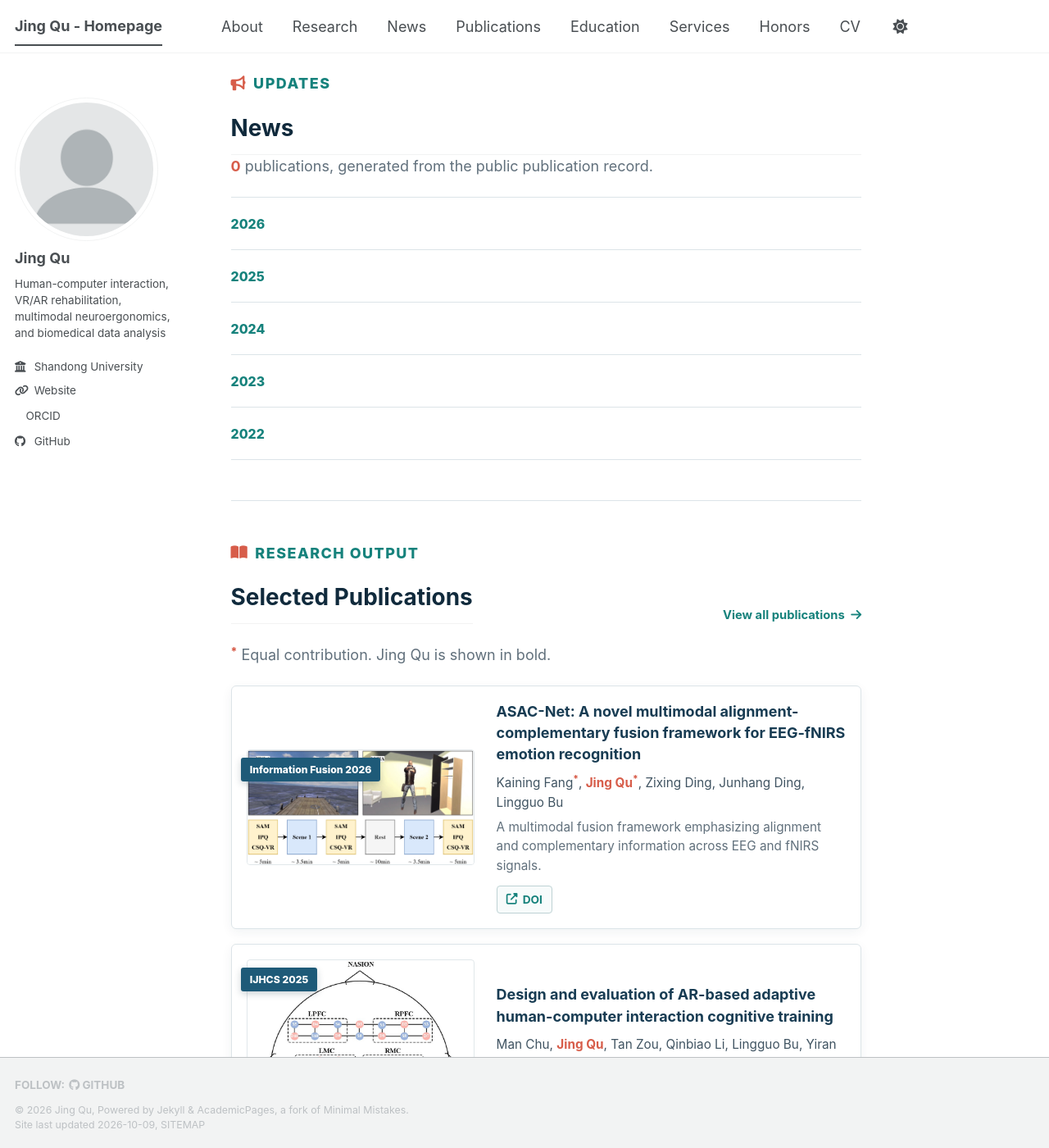
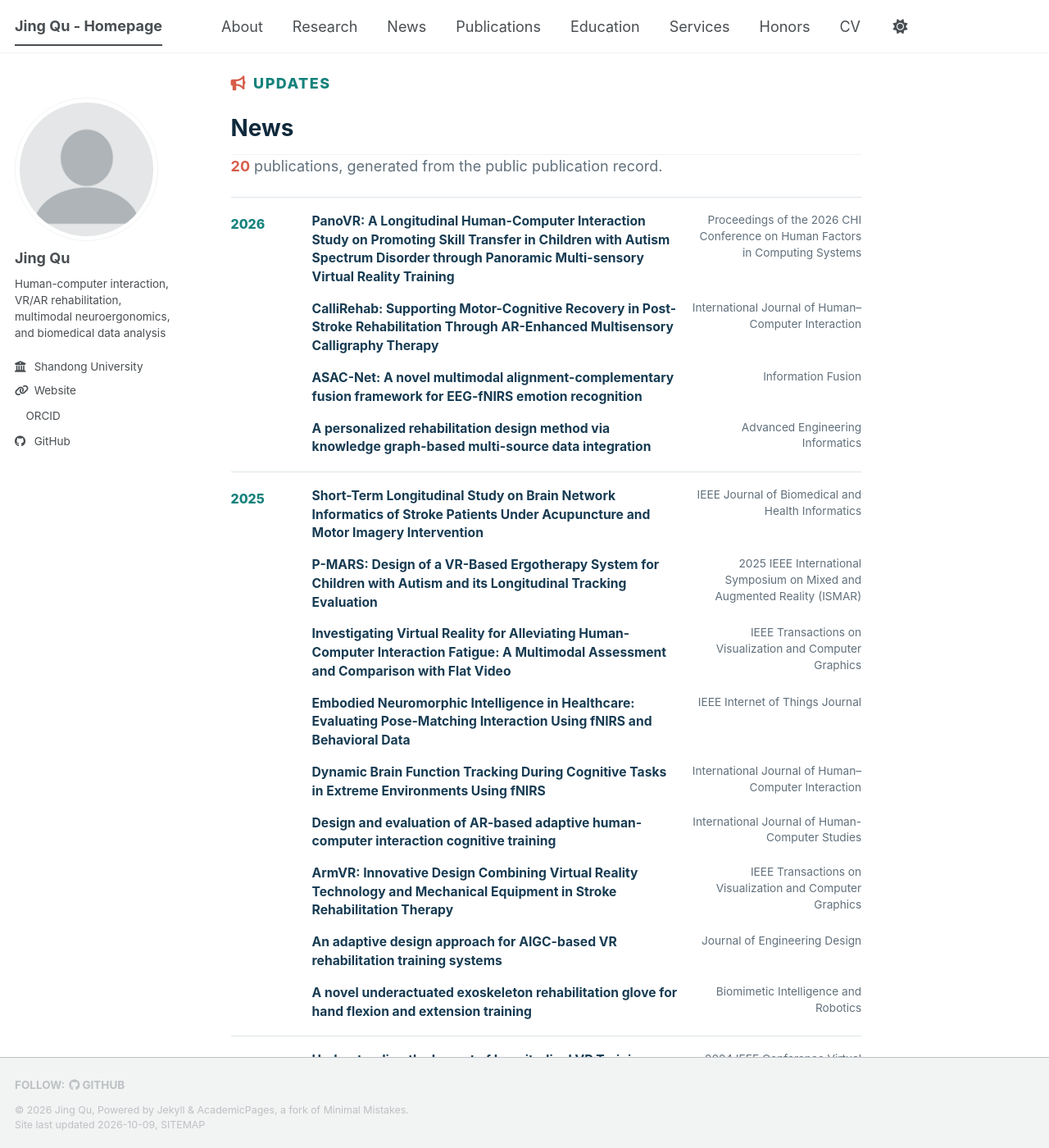
Before and after one commit to Aurora00000/Aurora00000.github.io, a Jekyll site: the page built from _pages/about.md, in a window 1280 px wide and 1400 px high, scrolled down 1205 px. Shown: the whole window at 82% size. Built offline with Jekyll 4.4.1, drawn with Linux system fonts in a browser that asks for light colours; a style sheet for code colours, icons or effects is not loaded; some of the changed text lies outside the part shown.

Commit message:
Load publication lists from site data

```diff
--- /dev/null
+++ b/_data/publications.yml
@@ -0,0 +1,139 @@
+- year: '2026'
+  title: 'PanoVR: A Longitudinal Human-Computer Interaction Study on Promoting Skill Transfer in Children with Autism Spectrum Disorder through Panoramic Multi-sensory Virtual Reality Training'
+  venue: 'Proceedings of the 2026 CHI Conference on Human Factors in Computing Systems'
+  paperurl: 'https://doi.org/10.1145/3772318.3790764'
+  authors_html: 'Chenyang Wang, Yang Zhao, Peihan Shi, <strong>Jing Qu</strong>, Changqing Fu, Xutong Guo, Lingguo Bu'
+  selected: false
+
+- year: '2026'
+  title: 'CalliRehab: Supporting Motor-Cognitive Recovery in Post-Stroke Rehabilitation Through AR-Enhanced Multisensory Calligraphy Therapy'
+  venue: 'International Journal of Human–Computer Interaction'
+  paperurl: 'https://doi.org/10.1080/10447318.2025.2580543'
+  authors_html: 'Ziyi Wang, <strong>Jing Qu</strong>, Linxin Du, Zhiyuan Tang, Lingguo Bu, Xipei Ren'
+  selected: false
+
+- year: '2026'
+  title: 'ASAC-Net: A novel multimodal alignment-complementary fusion framework for EEG-fNIRS emotion recognition'
+  venue: 'Information Fusion'
+  paperurl: 'https://doi.org/10.1016/j.inffus.2026.104329'
+  authors_html: 'Kaining Fang<sup>*</sup>, <strong>Jing Qu<sup>*</sup></strong>, Zixing Ding, Junhang Ding, Lingguo Bu'
+  selected: true
+
+- year: '2026'
+  title: 'A personalized rehabilitation design method via knowledge graph-based multi-source data integration'
+  venue: 'Advanced Engineering Informatics'
+  paperurl: 'https://doi.org/10.1016/j.aei.2025.104005'
+  authors_html: 'Bofan Wang<sup>*</sup>, <strong>Jing Qu<sup>*</sup></strong>, Xinxin Li, Chenyang Wang, Lingguo Bu'
+  selected: false
+
+- year: '2025'
+  title: 'Short-Term Longitudinal Study on Brain Network Informatics of Stroke Patients Under Acupuncture and Motor Imagery Intervention'
+  venue: 'IEEE Journal of Biomedical and Health Informatics'
+  paperurl: 'https://doi.org/10.1109/JBHI.2025.3527074'
+  authors_html: '<strong>Jing Qu</strong>, Yijun Du, Jing Jing, Jie Wang, Lingguo Bu, Yonghui Wang'
+  selected: false
+
+- year: '2025'
+  title: 'P-MARS: Design of a VR-Based Ergotherapy System for Children with Autism and its Longitudinal Tracking Evaluation'
+  venue: '2025 IEEE International Symposium on Mixed and Augmented Reality (ISMAR)'
+  paperurl: 'https://doi.org/10.1109/ismar67309.2025.00157'
+  authors_html: 'Yang Zhao, Chenyang Wang, Peihan Shi, <strong>Jing Qu</strong>, Changqing Fu, Xuchen Guo, Lingguo Bu'
+  selected: false
+
+- year: '2025'
+  title: 'Investigating Virtual Reality for Alleviating Human-Computer Interaction Fatigue: A Multimodal Assessment and Comparison with Flat Video'
+  venue: 'IEEE Transactions on Visualization and Computer Graphics'
+  paperurl: 'https://doi.org/10.1109/TVCG.2025.3549581'
+  authors_html: 'Xinyi Wang, <strong>Jing Qu</strong>, Lingguo Bu, Shantong Zhu'
+  selected: false
+
+- year: '2025'
+  title: 'Embodied Neuromorphic Intelligence in Healthcare: Evaluating Pose-Matching Interaction Using fNIRS and Behavioral Data'
+  venue: 'IEEE Internet of Things Journal'
+  paperurl: 'https://doi.org/10.1109/JIOT.2024.3512877'
+  authors_html: '<strong>Jing Qu</strong>, Wenxiu Wang, Xipei Ren, Yuzi Zhang, Lingguo Bu, Lei Liu'
+  selected: false
+
+- year: '2025'
+  title: 'Dynamic Brain Function Tracking During Cognitive Tasks in Extreme Environments Using fNIRS'
+  venue: 'International Journal of Human–Computer Interaction'
+  paperurl: 'https://doi.org/10.1080/10447318.2025.2470290'
+  authors_html: 'Lingguo Bu, Tan Zou, Yulin Zhang, <strong>Jing Qu</strong>, Zhengyi Lu, Yuqian Zhang, Si Li, Xin Wang'
+  selected: false
+
+- year: '2025'
+  title: 'Design and evaluation of AR-based adaptive human-computer interaction cognitive training'
+  venue: 'International Journal of Human-Computer Studies'
+  paperurl: 'https://doi.org/10.1016/j.ijhcs.2025.103504'
+  authors_html: 'Man Chu, <strong>Jing Qu</strong>, Tan Zou, Qinbiao Li, Lingguo Bu, Yiran Shen'
+  selected: true
+
+- year: '2025'
+  title: 'ArmVR: Innovative Design Combining Virtual Reality Technology and Mechanical Equipment in Stroke Rehabilitation Therapy'
+  venue: 'IEEE Transactions on Visualization and Computer Graphics'
+  paperurl: 'https://doi.org/10.1109/TVCG.2025.3549561'
+  authors_html: '<strong>Jing Qu</strong>, Lingguo Bu, Zhongxin Chen, Yalu Jin, Lei Zhao, Shantong Zhu, Fenghe Guo'
+  selected: false
+
+- year: '2025'
+  title: 'An adaptive design approach for AIGC-based VR rehabilitation training systems'
+  venue: 'Journal of Engineering Design'
+  paperurl: 'https://doi.org/10.1080/09544828.2025.2540239'
+  authors_html: 'Lingguo Bu, <strong>Jing Qu</strong>, Junhang Ding, Chenyang Wang, Xinxin Li, Peihan Shi'
+  selected: false
+
+- year: '2025'
+  title: 'A novel underactuated exoskeleton rehabilitation glove for hand flexion and extension training'
+  venue: 'Biomimetic Intelligence and Robotics'
+  paperurl: 'https://doi.org/10.1016/J.BIROB.2025.100248'
+  authors_html: 'Lei Zhao, Fenghe Guo, Fei Yang, Chao Li, Yufei Zhao, <strong>Jing Qu</strong>, Kun Li, Yan Liu, Lili Wang, Lingguo Bu'
+  selected: false
+
+- year: '2024'
+  title: 'Understanding the Impact of Longitudinal VR Training on Users with Mild Cognitive Impairment Using fNIRS and Behavioral Data'
+  venue: '2024 IEEE Conference Virtual Reality and 3D User Interfaces (VR)'
+  paperurl: 'https://doi.org/10.1109/vr58804.2024.00077'
+  authors_html: '<strong>Jing Qu</strong>, Shantong Zhu, Yiran Shen, Yanjie Zhang, Lingguo Bu'
+  selected: false
+
+- year: '2024'
+  title: 'Development of a novel machine learning-based approach for brain function assessment and integrated software solution'
+  venue: 'Advanced Engineering Informatics'
+  paperurl: 'https://doi.org/10.1016/j.aei.2024.102461'
+  authors_html: '<strong>Jing Qu</strong>, Lizhen Cui, Wei Guo, Lingguo Bu, Zhenya Wang'
+  selected: true
+
+- year: '2024'
+  title: 'A training and assessment system for human-computer interaction combining fNIRS and eye-tracking data'
+  venue: 'Advanced Engineering Informatics'
+  paperurl: 'https://doi.org/10.1016/J.AEI.2024.102765'
+  authors_html: '<strong>Jing Qu</strong>, Lingguo Bu, Lei Zhao, Yonghui Wang'
+  selected: false
+
+- year: '2023'
+  title: 'Functional near-infrared spectroscopy in the assessment of rehabilitation efficacy of virtual reality products for people with cognitive disorders'
+  venue: 'International Journal of Industrial Ergonomics'
+  paperurl: 'https://doi.org/10.1016/j.ergon.2023.103500'
+  authors_html: '<strong>Jing Qu</strong>, Yanjie Zhang, Lingguo Bu'
+  selected: false
+
+- year: '2023'
+  title: 'Developing a virtual reality healthcare product based on data-driven concepts: A case study'
+  venue: 'Advanced Engineering Informatics'
+  paperurl: 'https://doi.org/10.1016/j.aei.2023.102118'
+  authors_html: '<strong>Jing Qu<sup>*</sup></strong>, Yinuo Zhang<sup>*</sup>, Weizhong Tang, Wenming Cheng, Yu Zhang, Lingguo Bu'
+  selected: false
+
+- year: '2023'
+  title: 'A neuroergonomic approach to assessing motor performance in stroke patients using fNIRS and behavioral data'
+  venue: 'Applied Ergonomics'
+  paperurl: 'https://doi.org/10.1016/j.apergo.2023.103979'
+  authors_html: 'Lingguo Bu, <strong>Jing Qu</strong>, Lei Zhao, Yanjie Zhang, Yonghui Wang'
+  selected: false
+
+- year: '2022'
+  title: 'The Effects of a Virtual Reality Rehabilitation Task on Elderly Subjects: An Experimental Study Using Multimodal Data'
+  venue: 'IEEE Transactions on Neural Systems and Rehabilitation Engineering'
+  paperurl: 'https://doi.org/10.1109/TNSRE.2022.3183686'
+  authors_html: '<strong>Jing Qu</strong>, Lizhen Cui, Wei Guo, Xipei Ren, Lingguo Bu'
+  selected: false
--- a/_pages/about.md
+++ b/_pages/about.md
@@ -78,21 +78,20 @@ redirect_from:
     <p class="section-kicker"><i class="fas fa-bullhorn" aria-hidden="true"></i><span class="i18n-en-inline">Updates</span><span class="i18n-zh-inline">最新动态</span></p>
     <h2><span class="i18n-en-inline">News</span><span class="i18n-zh-inline">动态</span></h2>
     <p class="news-record-count">
-      <span class="i18n-en-inline"><strong>{{ site.publications | size }}</strong> publications, generated from the public publication record.</span>
-      <span class="i18n-zh-inline">已收录 <strong>{{ site.publications | size }}</strong> 篇论文，由公开论文记录自动生成。</span>
+      <span class="i18n-en-inline"><strong>{{ site.data.publications | size }}</strong> publications, generated from the public publication record.</span>
+      <span class="i18n-zh-inline">已收录 <strong>{{ site.data.publications | size }}</strong> 篇论文，由公开论文记录自动生成。</span>
     </p>
   </div>
 
   {% assign publication_years = "2026,2025,2024,2023,2022" | split: "," %}
-  {% assign sorted_publications = site.publications | sort: "date" | reverse %}
+  {% assign sorted_publications = site.data.publications %}
   <div class="news-year-list">
     {% for year in publication_years %}
       <div class="news-year-group">
         <div class="news-year-heading"><time datetime="{{ year }}">{{ year }}</time></div>
         <div class="news-year-entries">
           {% for post in sorted_publications %}
-            {% assign post_year = post.date | date: "%Y" %}
-            {% if post_year == year %}
+            {% if post.year == year %}
               <article class="news-publication">
                 <a class="news-publication-title" href="{{ post.paperurl }}" target="_blank" rel="noopener">{{ post.title }}</a>
                 <span class="news-publication-venue">{{ post.venue }}</span>
@@ -165,8 +164,7 @@ redirect_from:
         <h4 class="publication-year">{{ year }}</h4>
         <div class="publication-year-entries">
           {% for post in sorted_publications %}
-            {% assign post_year = post.date | date: "%Y" %}
-            {% if post_year == year %}
+            {% if post.year == year %}
               {% unless post.selected %}
                 <article class="compact-publication">
                   <a class="compact-publication-title" href="{{ post.paperurl }}" target="_blank" rel="noopener">{{ post.title }}</a>
```
Also changed, not shown: UPDATE_GUIDE_zh.md (+25 -8 lines), _pages/publications.html (+3 -4 lines).
